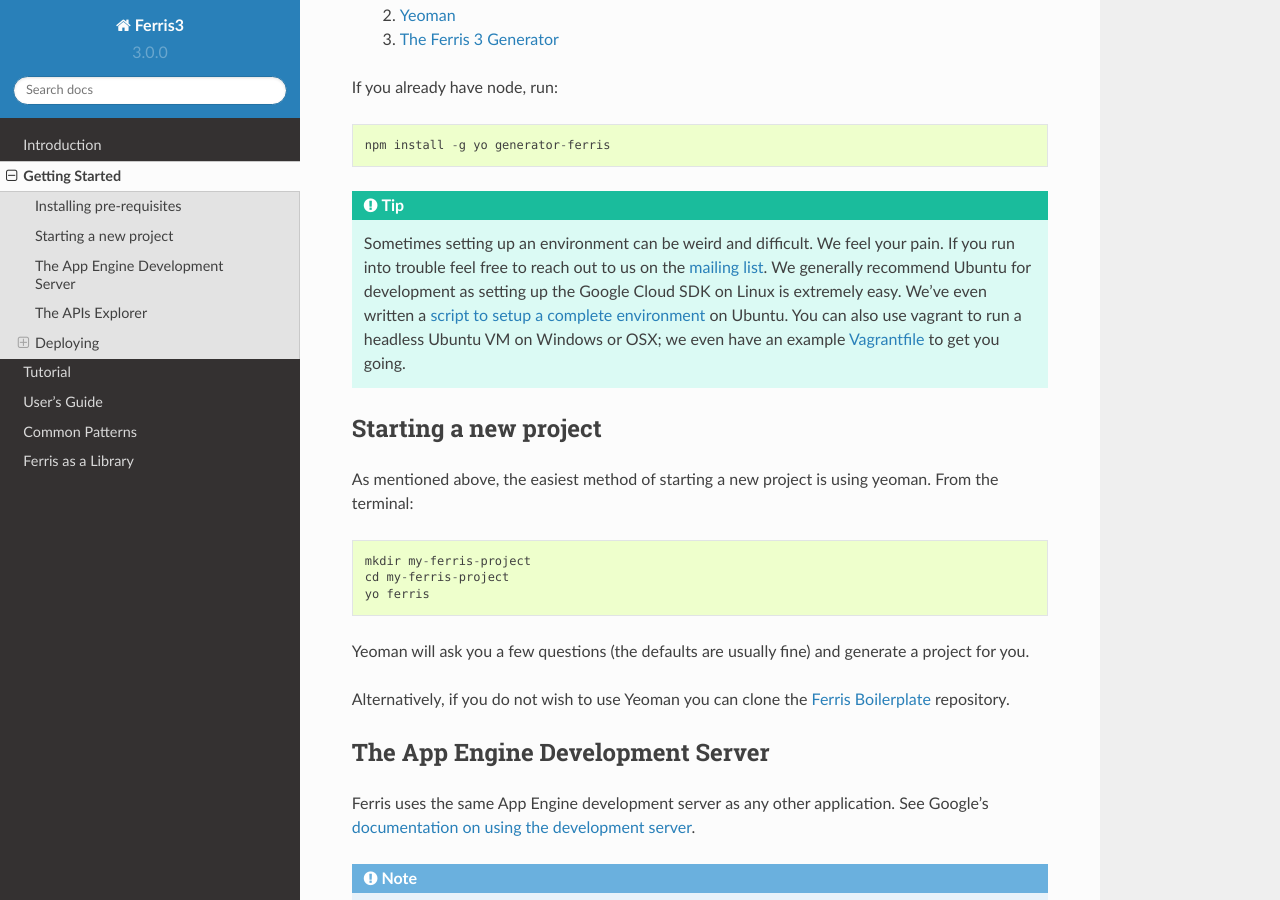
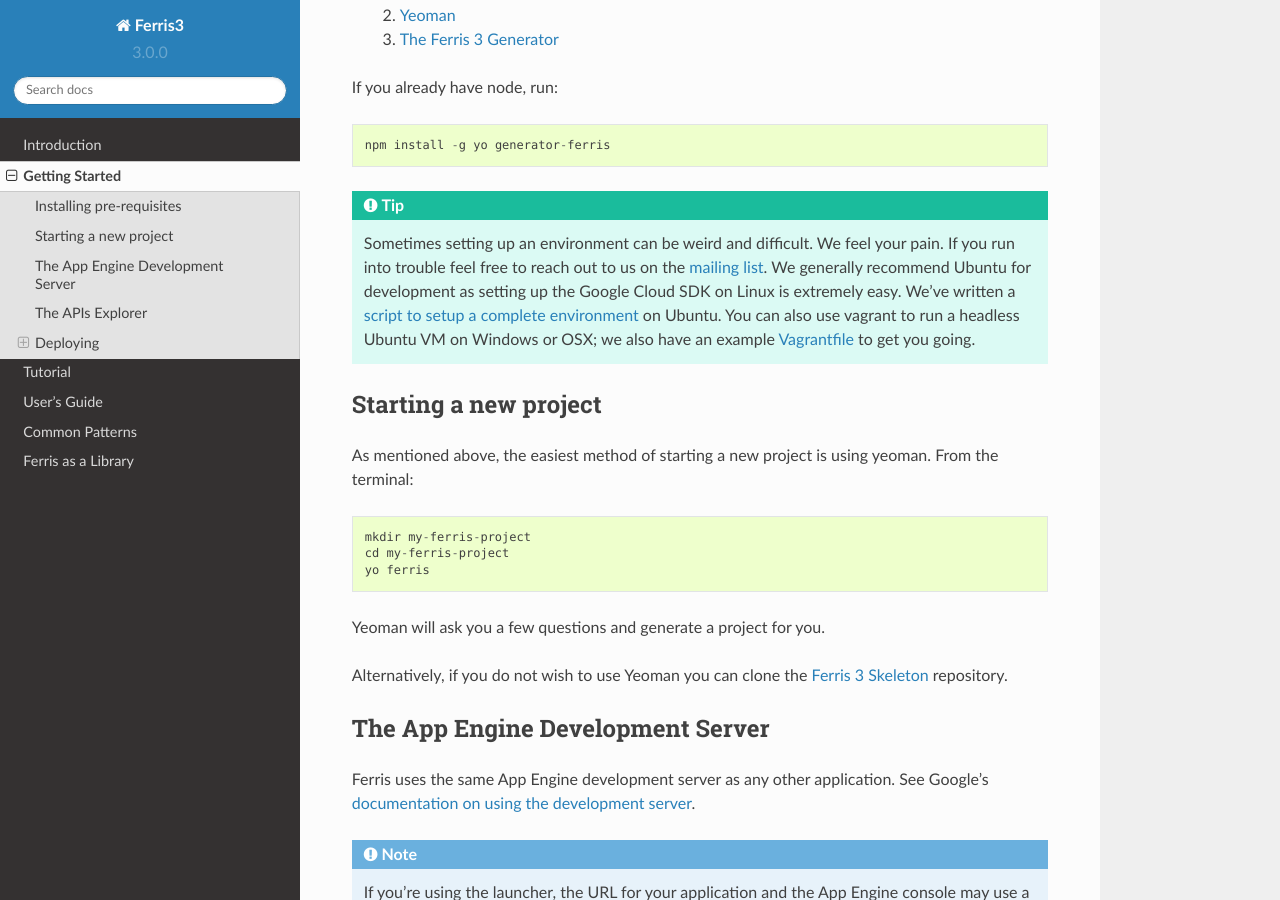
Before and after one commit to yowmamasita/ferris3, a Sphinx documentation site: the page built from docs/getting_started.rst, in a window 1280 px wide and 900 px high, scrolled down 524 px. Built offline with Sphinx 7.4.7 and the Read the Docs theme 2.0.0, drawn with Linux system fonts in a browser that asks for light colours.

Commit message:
Updating docs and tutorial

```diff
--- a/docs/getting_started.rst
+++ b/docs/getting_started.rst
@@ -25,7 +25,7 @@
     npm install -g yo generator-ferris
 
 .. tip::
-    Sometimes setting up an environment can be weird and difficult. We feel your pain. If you run into trouble feel free to reach out to us on the `mailing list <https://groups.google.com/forum/?fromgroups#!forum/ferris-framework>`_. We generally recommend Ubuntu for development as setting up the Google Cloud SDK on Linux is extremely easy. We've even written a `script to setup a complete environment <https://bitbucket.org/cloudsherpas/ubuntu-environment-bootstrap>`_ on Ubuntu. You can also use vagrant to run a headless Ubuntu VM on Windows or OSX; we even have an example `Vagrantfile <https://bitbucket.org/cloudsherpas/ubuntu-environment-bootstrap/src/master/Vagrantfile>`_ to get you going.
+    Sometimes setting up an environment can be weird and difficult. We feel your pain. If you run into trouble feel free to reach out to us on the `mailing list <https://groups.google.com/forum/?fromgroups#!forum/ferris-framework>`_. We generally recommend Ubuntu for development as setting up the Google Cloud SDK on Linux is extremely easy. We've written a `script to setup a complete environment <https://bitbucket.org/cloudsherpas/ubuntu-environment-bootstrap>`_ on Ubuntu. You can also use vagrant to run a headless Ubuntu VM on Windows or OSX; we also have an example `Vagrantfile <https://bitbucket.org/cloudsherpas/ubuntu-environment-bootstrap/src/master/Vagrantfile>`_ to get you going.
 
 
 Starting a new project
@@ -37,9 +37,9 @@
     cd my-ferris-project
     yo ferris
 
-Yeoman will ask you a few questions (the defaults are usually fine) and generate a project for you.
+Yeoman will ask you a few questions and generate a project for you.
 
-Alternatively, if you do not wish to use Yeoman you can clone the `Ferris Boilerplate <TODO>`_ repository.
+Alternatively, if you do not wish to use Yeoman you can clone the `Ferris 3 Skeleton <https://github.com/jonparrott/Ferris-3-Skeleton>`_ repository.
 
 
 The App Engine Development Server
--- a/docs/tutorial.rst
+++ b/docs/tutorial.rst
@@ -70,6 +70,7 @@
     delete = hvild.delete(Post)
     insert = hvild.insert(Post)
     update = hvild.update(Post)
+
 
 That’s it, just set your methods equal to their hvild counterparts and pass in the model that the methods manipulate (in this case ``Post``).
 
```
Also changed, not shown: other parts of docs/tutorial.rst (+2 -2 lines).
